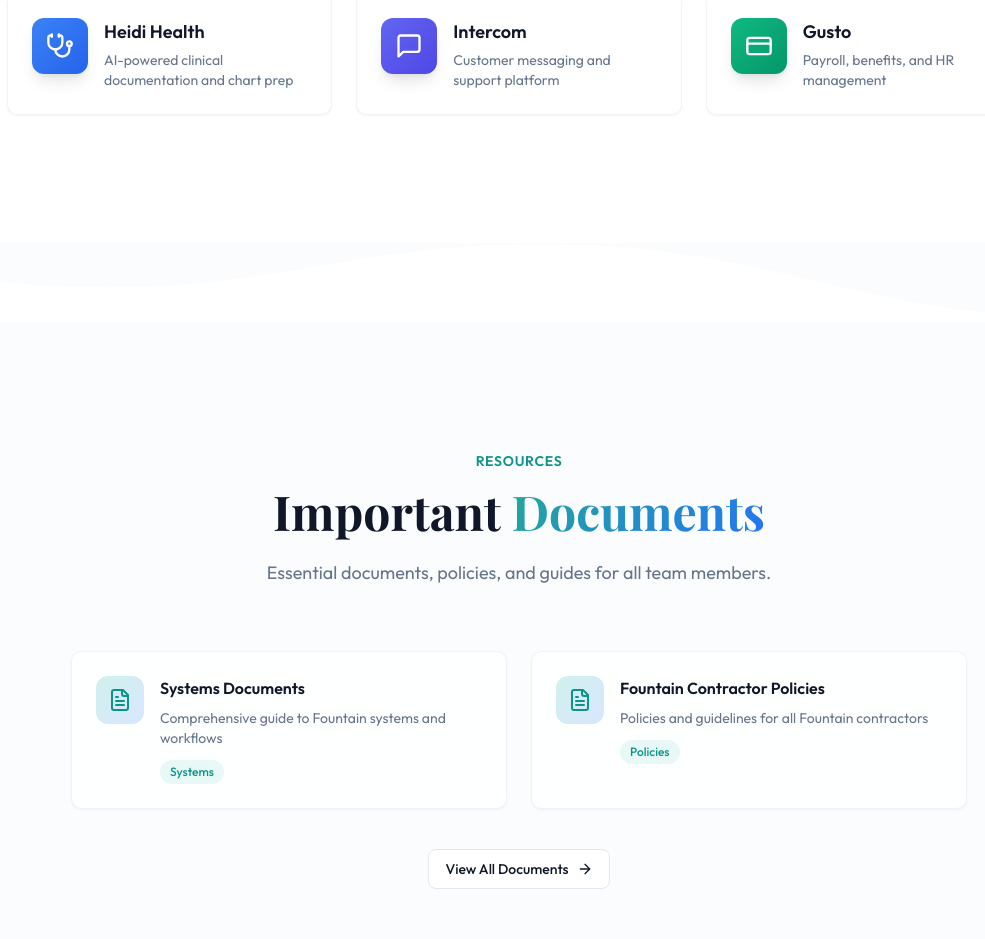
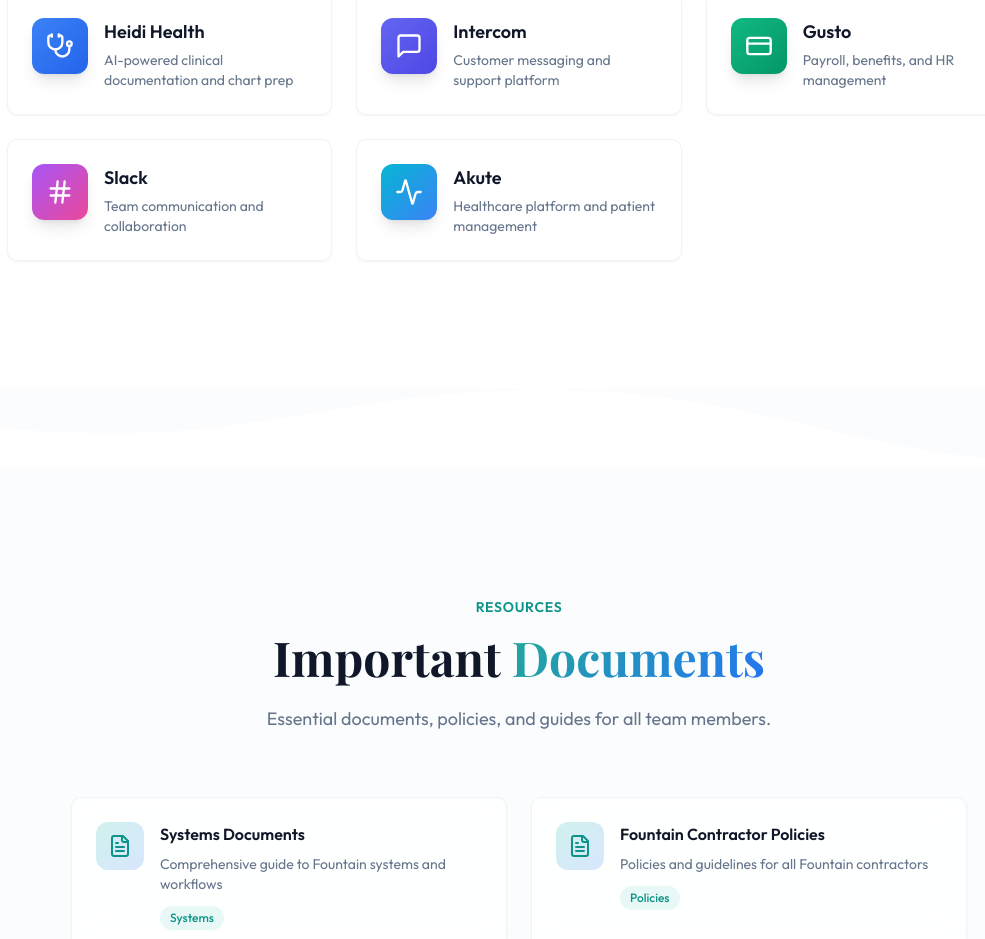
Before and after one commit to draphael123/onboardingsitereformatted, a Next.js app: page / in a window 1280 px wide. Shown: the part 5214-6153 px from the top of the page, without its empty margins (121-1106 px from the left). Built offline with nearby package versions, Linux system fonts and the light colour scheme; a web font is replaced by a local one.

Commit message:
Add Slack and Akute to Tools & Platforms section

```diff
--- a/app/(public)/page.tsx
+++ b/app/(public)/page.tsx
@@ -23,7 +23,9 @@ import {
   MessageSquare,
   CreditCard,
   Stethoscope,
-  Building2
+  Building2,
+  Hash,
+  Activity
 } from "lucide-react"
 
 const tools = [
@@ -47,6 +49,20 @@ const tools = [
     url: "https://gusto.com",
     icon: CreditCard,
     color: "from-emerald-500 to-emerald-600",
+  },
+  {
+    name: "Slack",
+    description: "Team communication and collaboration",
+    url: "https://app.slack.com/client/T013TB68ABD/C013RPA089K",
+    icon: Hash,
+    color: "from-purple-500 to-pink-500",
+  },
+  {
+    name: "Akute",
+    description: "Healthcare platform and patient management",
+    url: "https://app.akutehealth.com/login",
+    icon: Activity,
+    color: "from-cyan-500 to-blue-500",
   },
 ]
 
```
